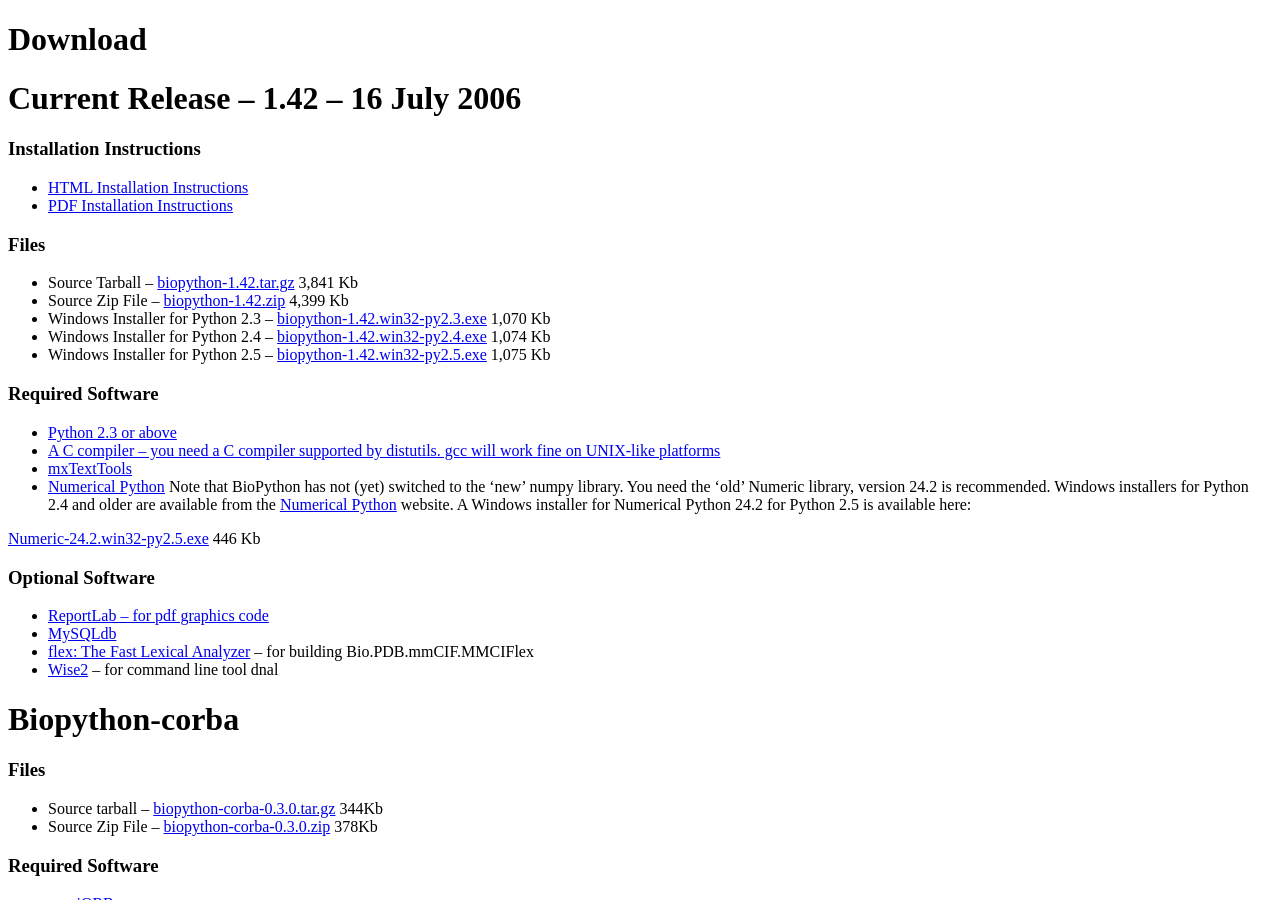
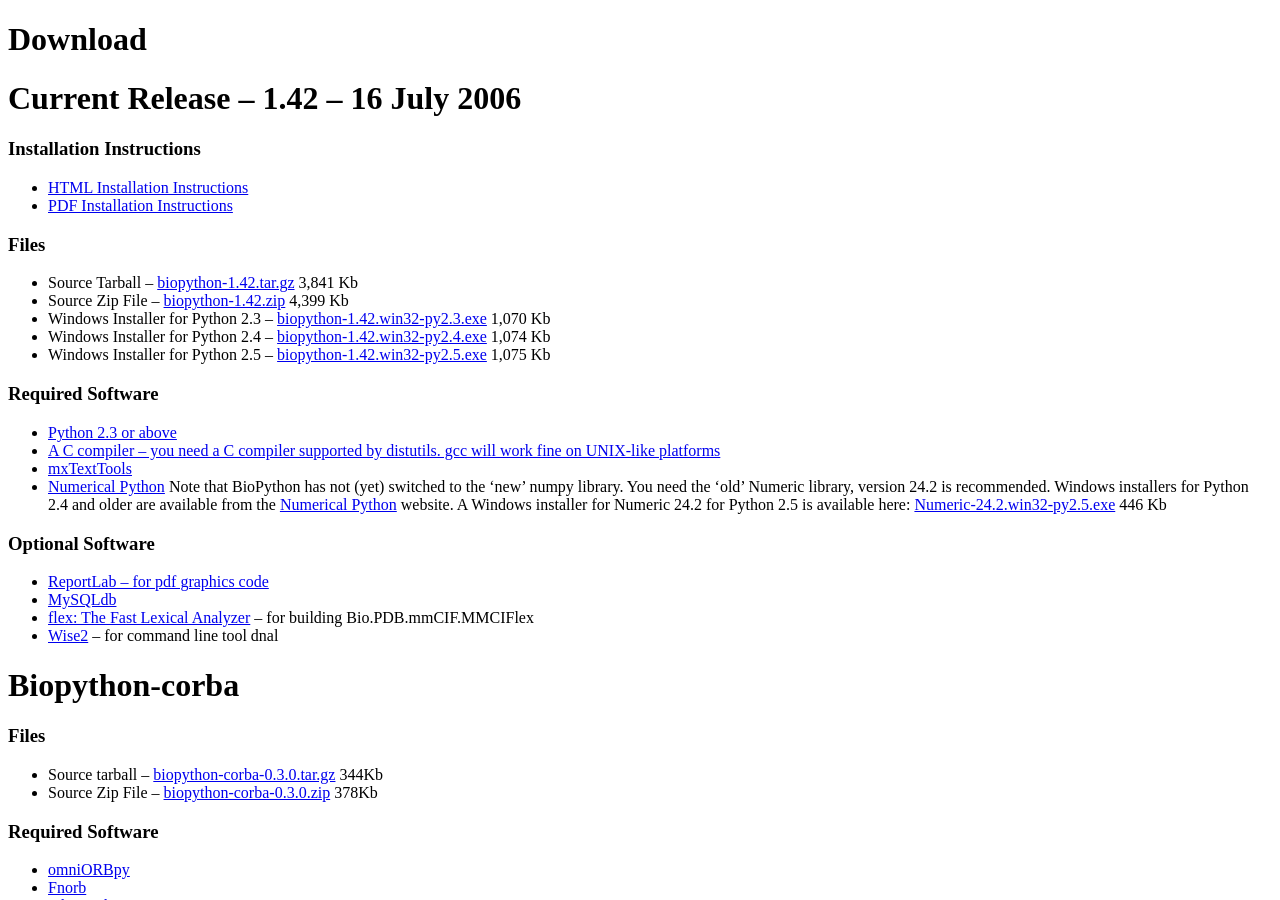
Before and after one commit to biopython/biopython.github.io, a Jekyll site: the page built from wiki/Download.md, in a window 1280 px wide and 900 px high. Built offline with Jekyll 4.4.1, drawn with Linux system fonts in a browser that asks for light colours.

Commit message:
/* Required Software */

```diff
--- a/wiki/Download.md
+++ b/wiki/Download.md
@@ -44,11 +44,9 @@ Current Release -- 1.42 -- 16 July 2006
     need the 'old' Numeric library, version 24.2 is recommended. Windows
     installers for Python 2.4 and older are available from the
     [Numerical Python](http://numpy.scipy.org/#older_array) website. A
-    Windows installer for Numerical Python 24.2 for Python 2.5 is
-    available here:
-
-[Numeric-24.2.win32-py2.5.exe](http://biopython.org/DIST/Numeric-24.2.win32-py2.5.exe)
-446 Kb
+    Windows installer for Numeric 24.2 for Python 2.5 is available here:
+    [Numeric-24.2.win32-py2.5.exe](http://biopython.org/DIST/Numeric-24.2.win32-py2.5.exe)
+    446 Kb
 
 ### Optional Software
 
```
Also changed, not shown: 1 other file.
